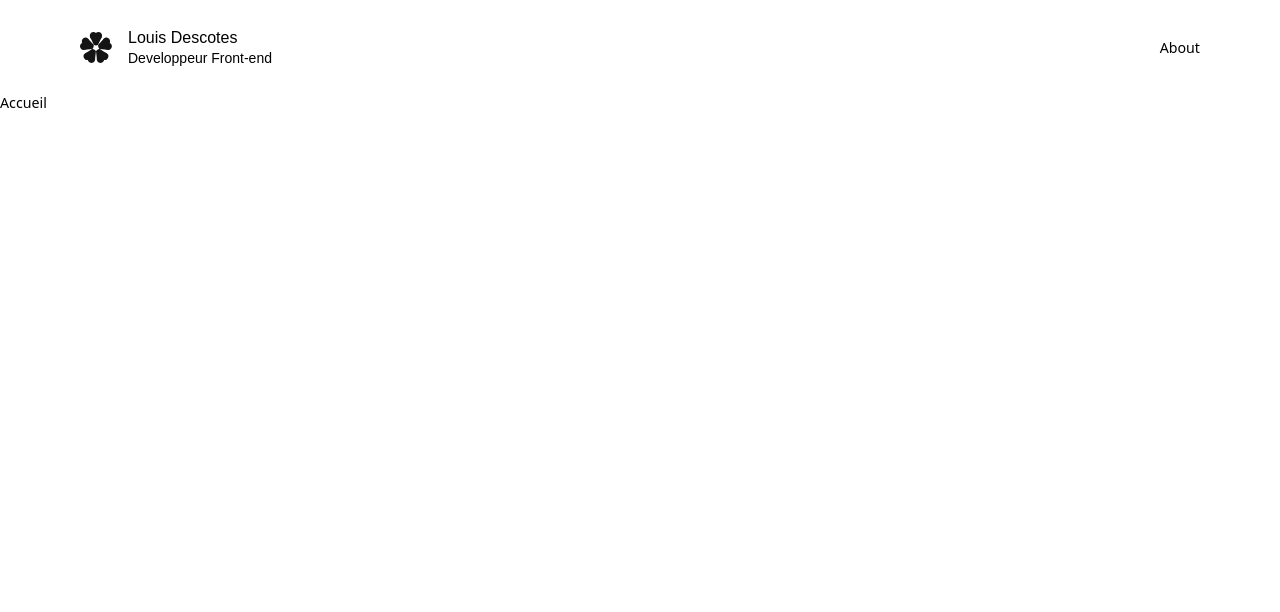
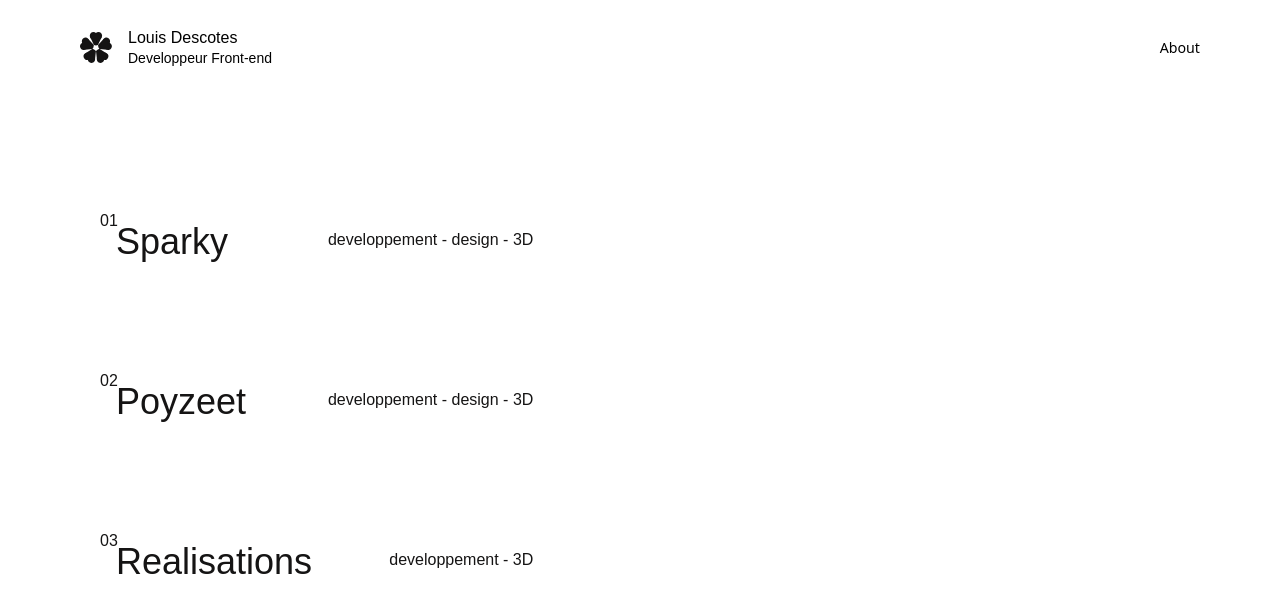
Before and after one commit to louisdescotes/portfolio2025, a React (Vite) app: page / in a window 1280 px wide. Shown: the top 612 px of the page. Built offline with nearby package versions, Linux system fonts and the light colour scheme; a web font is replaced by a local one.

Commit message:
page accueil

```diff
--- a/src/App.jsx
+++ b/src/App.jsx
@@ -9,7 +9,7 @@ import Accueil from './pages/Accueil';
 
 export default function App() {
   return (
-    <div className="container">
+    <div className=" w-full h-screen">
       <Nav />
       <Routes>
         <Route path="/" element={<Accueil />} />
--- a/src/components/nav/index.jsx
+++ b/src/components/nav/index.jsx
@@ -3,7 +3,7 @@ import { Link } from "react-router-dom"
 const Nav = () => {
     return (
         <header className="fixed top-0 w-full h-24 ">
-            <nav className="w-full h-full flex items-center justify-between px-20">
+            <nav className="w-full h-full flex items-center justify-between lg:px-20 px-5">
                 <Link to="/" className="flex items-center gap-4">
                     <div className="size-8">
                         <img src="/svg/logo.svg" alt="" />
--- a/src/index.css
+++ b/src/index.css
@@ -13,6 +13,7 @@
       -webkit-box-sizing: border-box;
       -moz-box-sizing: border-box;
       box-sizing: border-box;
+      margin: 0;
   }
 
   /* ------------------------- Scaling System by Osmo [https://osmo.supply/] -------------------------  */
@@ -276,9 +277,9 @@
   .container {
     display: grid;
     grid-template-columns: repeat(6, 1fr);
-    grid-column-gap: 20px;
-    grid-row-gap: 20px;
-    margin-top: 6rem;
+    grid-template-rows: repeat(5, 1fr);
+    height: 100%;
+    width: 100%;
   }
 
   .apocBase {
--- a/src/pages/Accueil.jsx
+++ b/src/pages/Accueil.jsx
@@ -1,8 +1,162 @@
+import { useState } from "react";
+import { Link } from "react-router-dom";
+
 const Accueil = () => {
-    return(
-        <div className="">
-            Accueil
-        </div>
-    )
-}
-export default Accueil
+  const [hoveredLink, setHoveredLink] = useState(null);
+
+  return (
+    <section className="flex w-full h-full">
+      <section className="container lg:max-w-[50%]">
+        <aside className="flex flex-col justify-center  items-center row-start-2 row-end-5 col-start-1 col-end-7 lg:col-end-6 lg:pl-[100px] lg:px-0 px-5">
+          <Link
+            onMouseEnter={() => {
+              setHoveredLink("sparky");
+            }}
+            onMouseLeave={() => {
+              setHoveredLink(null);
+            }}
+            to="/sparky"
+            className="h-full flex justify-between items-center w-full "
+          >
+            <div className="flex items-center relative">
+              <p
+                className={` ${
+                  hoveredLink === "sparky" || hoveredLink === null
+                    ? "text-[#151414]"
+                    : "text-[#CDCDCD]"
+                } projet pl-4 pt-1`}
+              >
+                Sparky
+              </p>
+              <span
+                className={` ${
+                  hoveredLink === "sparky" || hoveredLink === null
+                    ? "text-[#151414]"
+                    : "text-[#CDCDCD]"
+                } apocBase absolute top-0`}
+              >
+                01
+              </span>
+            </div>
+            <p
+              className={` apocBase flex items-center ${
+                hoveredLink === "sparky" || hoveredLink === null
+                  ? "text-[#151414]"
+                  : "text-[#CDCDCD]"
+              }`}
+            >
+              developpement - design - 3D
+            </p>
+          </Link>
+
+          <Link
+            onMouseEnter={() => {
+              setHoveredLink("poyzeet");
+            }}
+            onMouseLeave={() => {
+              setHoveredLink(null);
+            }}
+            to="/poyzeet"
+            className="h-full flex justify-between items-center w-full transss"
+          >
+            <div className="flex items-center relative">
+              <p
+                className={` ${
+                  hoveredLink === "poyzeet" || hoveredLink === null
+                    ? "text-[#151414]"
+                    : "text-[#CDCDCD]"
+                } projet pl-4 pt-1`}
+              >
+                Poyzeet
+              </p>
+              <span
+                className={` ${
+                  hoveredLink === "poyzeet" || hoveredLink === null
+                    ? "text-[#151414]"
+                    : "text-[#CDCDCD]"
+                } apocBase absolute top-0`}
+              >
+                02
+              </span>
+            </div>
+            <p
+              className={` apocBase flex items-center ${
+                hoveredLink === "poyzeet" || hoveredLink === null
+                  ? "text-[#151414]"
+                  : "text-[#CDCDCD]"
+              }`}
+            >
+              developpement - design - 3D
+            </p>
+          </Link>
+
+          <Link
+            onMouseEnter={() => {
+              setHoveredLink("realisations");
+            }}
+            onMouseLeave={() => {
+              setHoveredLink(null);
+            }}
+            to="/sparky"
+            className=" h-full flex justify-between items-center w-full transss"
+          >
+            <div className="flex items-center relative">
+              <p
+                className={` ${
+                  hoveredLink === "realisations" || hoveredLink === null
+                    ? "text-[#151414]"
+                    : "text-[#CDCDCD]"
+                } projet pl-4 pt-1`}
+              >
+                Realisations
+              </p>
+              <span
+                className={` ${
+                  hoveredLink === "realisations" || hoveredLink === null
+                    ? "text-[#151414]"
+                    : "text-[#CDCDCD]"
+                } apocBase absolute top-0`}
+              >
+                03
+              </span>
+            </div>
+            <p
+              className={` apocBase flex items-center ${
+                hoveredLink === "realisations" || hoveredLink === null
+                  ? "text-[#151414]"
+                  : "text-[#CDCDCD]"
+              }`}
+            >
+              developpement - 3D
+            </p>
+          </Link>
+        </aside>
+      </section>
+      <section className="w-full h-full ">
+        {hoveredLink === "poyzeet" && (
+          <div className="h-full w-full flex flex-col gap-8 items-center justify-center">
+            <img src="/svg/logo.svg" alt="" />
+            <img src="/svg/logo.svg" alt="" />
+            <img src="/svg/logo.svg" alt="" />
+          </div>
+        )}
+        {hoveredLink === "sparky" && (
+          <div className="h-full w-full flex flex-col gap-8 items-center justify-center">
+            <img src="/svg/logo.svg" alt="" />
+            <img src="/svg/logo.svg" alt="" />
+            <img src="/svg/logo.svg" alt="" />
+          </div>
+        )}
+        {hoveredLink === "realisations" && (
+          <div className="h-full w-full flex flex-col gap-8 items-center justify-center">
+            <img src="/svg/logo.svg" alt="" />
+            <img src="/svg/logo.svg" alt="" />
+            <img src="/svg/logo.svg" alt="" />
+          </div>
+        )}
+      </section>
+    </section>
+  );
+};
+
+export default Accueil;
```
